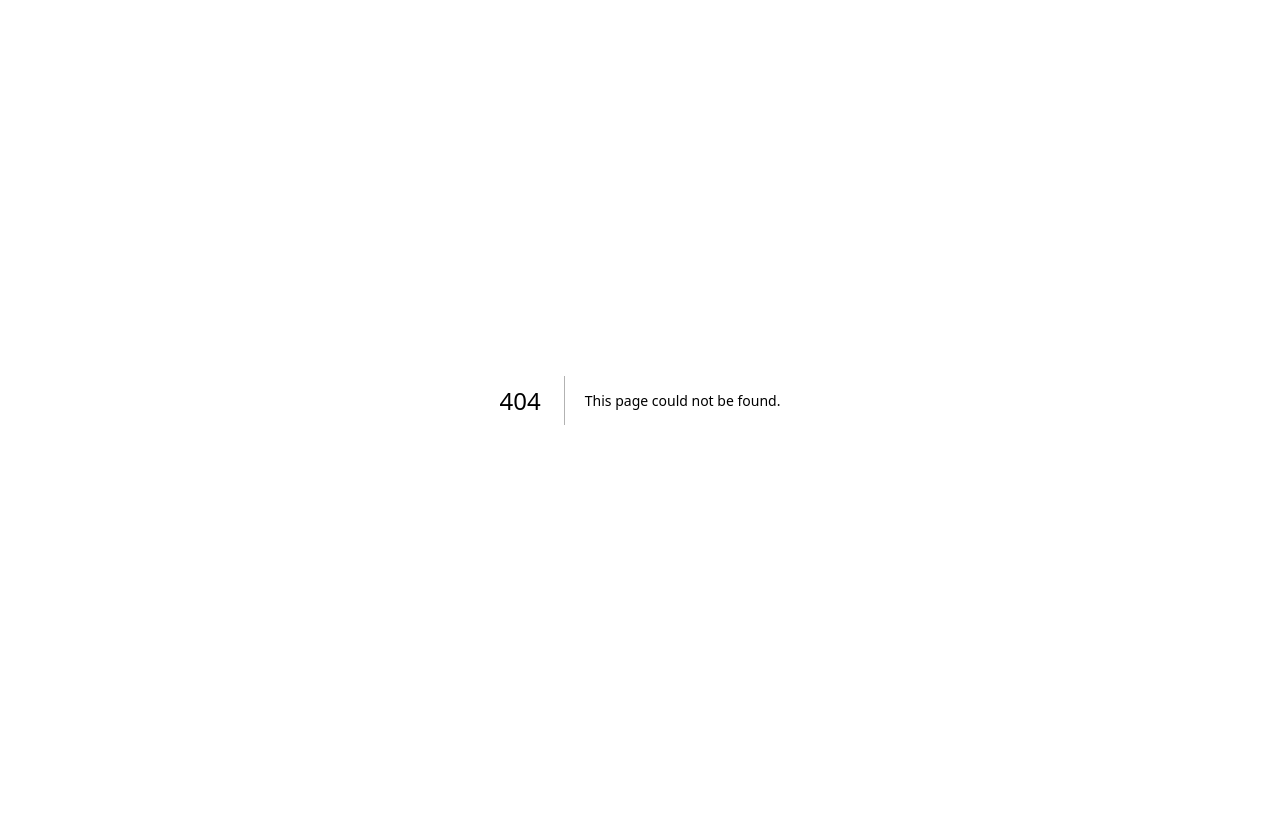
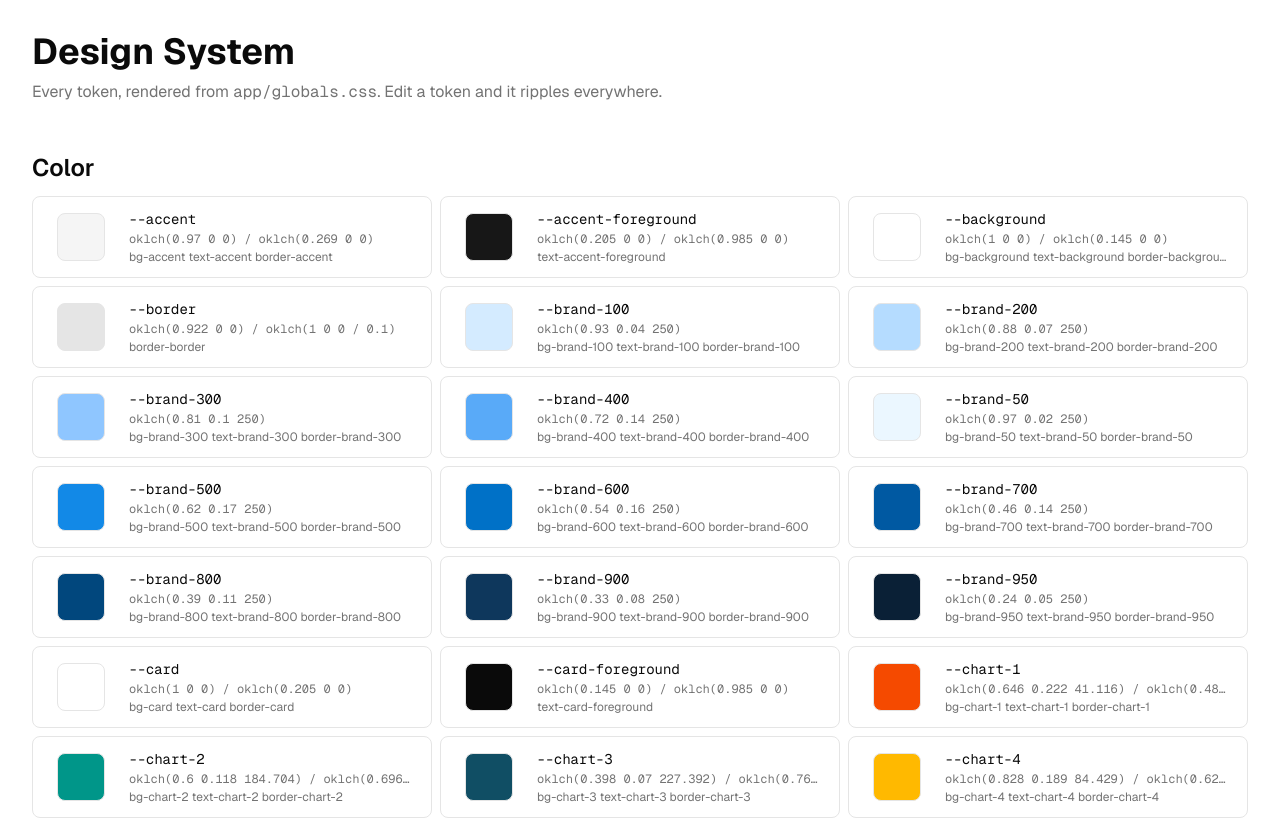
Before and after one commit to jason-armstrong-72/vibe-design-system, a Next.js app: page /design-system in a window 1280 px wide. Before the commit this address had no page. Shown: the top 820 px of the page. Built offline with nearby package versions, Linux system fonts and the light colour scheme.

Commit message:
feat(m3): /design-system page auto-iterates token sections
Co-Authored-By: Claude Opus 4.8 (1M context) <noreply@anthropic.com>

```diff
--- /dev/null
+++ b/app/design-system/page.tsx
@@ -0,0 +1,23 @@
+import designSystem from "@/design-system.json";
+import type { Manifest } from "@/lib/tokens/generate";
+import { groupedSections } from "@/lib/design-system/sections";
+import { TokenSection } from "@/components/design-system/token-section";
+
+export default function DesignSystemPage() {
+  const sections = groupedSections(designSystem as Manifest);
+  return (
+    <main className="bg-background text-foreground flex flex-col gap-12 p-8">
+      <header className="flex flex-col gap-2">
+        <h1 className="text-4xl font-bold">Design System</h1>
+        <p className="text-base text-muted-foreground">
+          Every token, rendered from <code className="font-mono">app/globals.css</code>. Edit a
+          token and it ripples everywhere.
+        </p>
+      </header>
+      {sections.map((s) => (
+        <TokenSection key={s.group} section={s} />
+      ))}
+      {/* component showcase added in Task 4 */}
+    </main>
+  );
+}
```
